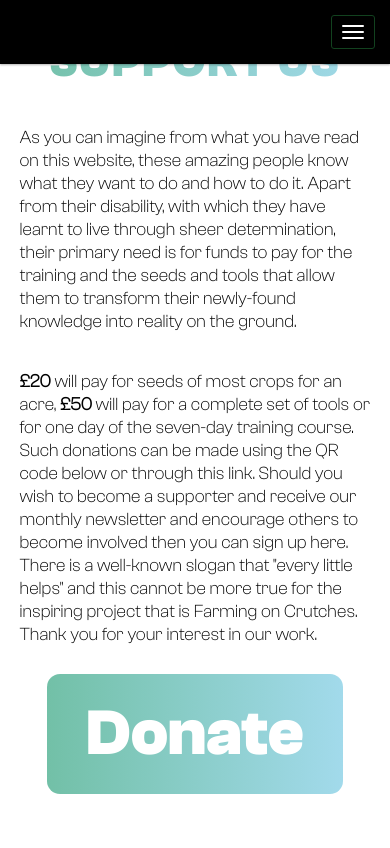
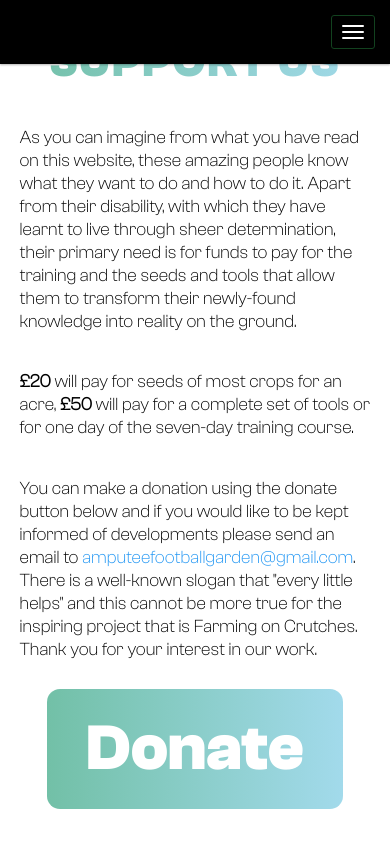
Before and after one commit to farmingoncrutches/farmingoncrutches.github.io, a Jekyll site: the page built from _pages/donate.html, in a window 390 px wide and 900 px high, scrolled down 101 px. Shown: the top 848 px of the window. Built offline with Jekyll 4.4.1, drawn with Linux system fonts in a browser that asks for light colours.

Commit message:
requested changes + minor styling

```diff
--- a/_pages/donate.html
+++ b/_pages/donate.html
@@ -21,14 +21,16 @@ top-img: /assets/images/top.jpg
 		</div>
 
 		<div class="section-paragraph">
-			<b>£20</b> will pay for seeds of most crops for an acre, <b>£50</b> will pay for
-			a complete set of tools or for one day of the seven-day training course.
-			Such donations can be made using the QR code below or through this link. Should you wish to become a
-			supporter and
-			receive our monthly newsletter and encourage others to become involved then you can sign up here. There is a
-			well-known
-			slogan that "every little helps" and this cannot be more true for the inspiring project that is Farming on
-			Crutches.
+			<b>£20</b> will pay for seeds of most crops for an acre, <b>£50</b> will pay for a complete set of tools or
+			for one day of the seven-day training course.
+		</div>
+		<div class="section-paragraph">
+
+			You can make a donation using the donate button below and if
+			you would like to be kept informed of developments please send an email to <a
+				href="mailto:amputeefootballgarden@gmail.com">amputeefootballgarden@gmail.com</a>.
+			There is a well-known slogan that
+			"every little helps" and this cannot be more true for the inspiring project that is Farming on Crutches.
 			Thank you for your interest in our work.
 		</div>
 	</div>
--- a/assets/css/main.css
+++ b/assets/css/main.css
@@ -697,6 +697,7 @@ div.chapters>div:nth-of-type(even) .title {
 
 	.sections .title {
 		font-size: 2.5em;
+		width: 85%;
 		/* text-align: start; */
 	}
 
```
Also changed, not shown: _pages/principles.html (+8 -8 lines).
